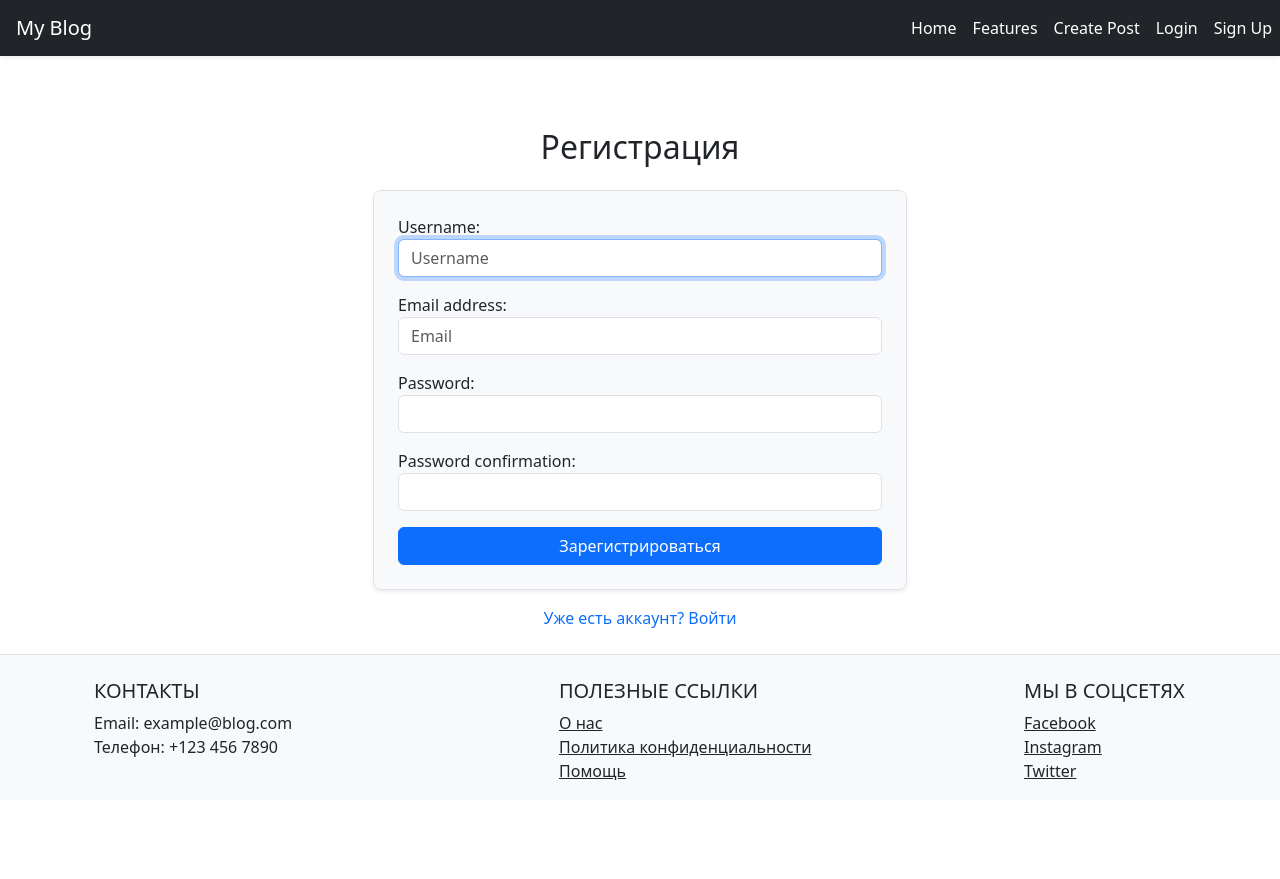
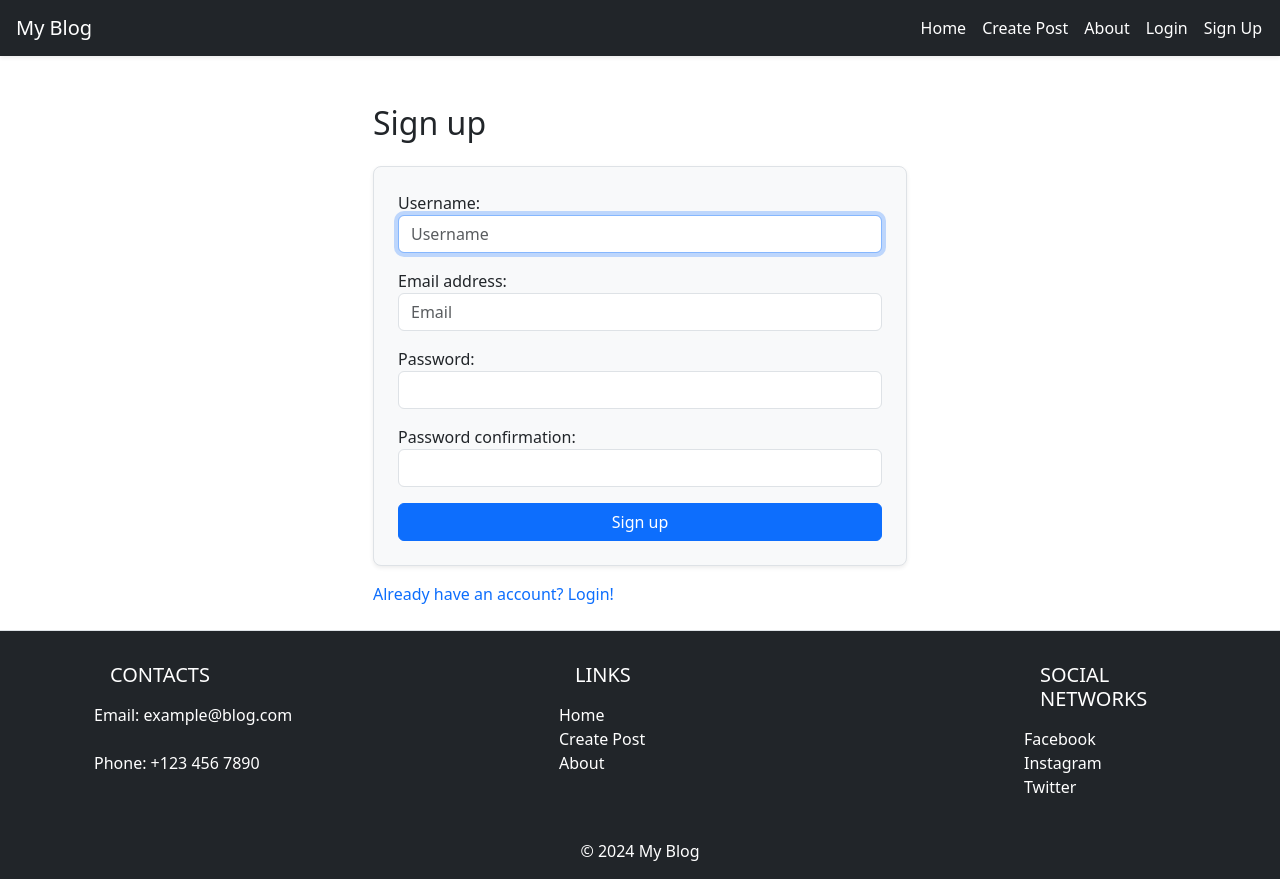
Before and after one commit to MikailMamedov/blog_project, a Django app: page /accounts/register/ in a window 1280 px wide. Before the commit the page ends 781 px from the top, so only its background shows below. Run offline with Django 5.2, Linux system fonts and the light colour scheme; some libraries are stand-ins or nearby versions.

Commit message:
fix: small bugs

```diff
--- a/accounts/templates/accounts/login.html
+++ b/accounts/templates/accounts/login.html
@@ -4,8 +4,8 @@
 {% block content %}
 <div class="row justify-content-center">
     <div class="col-md-6">
-        <h2 class="my-4">Login</h2>
-        <form method="POST">
+        <h2 class="my-4" >Login</h2>
+        <form method="POST" class="p-4 border rounded-3 shadow-sm bg-light">
             {% csrf_token %}
             <div class="form-group">
                 {{ form.username.label_tag }}
@@ -17,7 +17,7 @@
             </div>
             <button type="submit" class="btn btn-primary mt-3">Login</button>
         </form>
-        <a class="nav-link" href="{% url 'register' %}">Have not account? Sign up!</a>
+        <a href="{% url 'register' %}" class="text-decoration-none">Don't have an account? Sign up!</a>
     </div>
 </div>
 {% endblock %}
--- a/accounts/templates/accounts/register.html
+++ b/accounts/templates/accounts/register.html
@@ -2,10 +2,10 @@
 {% load form_tags %}
 {% block content %}
 
-<div class="container mt-5">
+<div class="container ">
     <div class="row justify-content-center">
         <div class="col-md-6">
-            <h2 class="text-center mb-4">Регистрация</h2>
+            <h2 class="my-4">Sign up</h2>
             <form method="post" class="p-4 border rounded-3 shadow-sm bg-light">
                 {% csrf_token %}
 
@@ -46,12 +46,12 @@
                 </div>
 
                 <!-- Submit Button -->
-                <button type="submit" class="btn btn-primary w-100">Зарегистрироваться</button>
+                <button type="submit" class="btn btn-primary w-100">Sign up</button>
             </form>
 
             <!-- Login Redirect -->
-            <div class="mt-3 text-center">
-                <a href="{% url 'login' %}" class="text-decoration-none">Уже есть аккаунт? Войти</a>
+            <div class="mt-3 ">
+                <a href="{% url 'login' %}" class="text-decoration-none">Already have an account? Login!</a>
             </div>
         </div>
     </div>
--- a/accounts/views.py
+++ b/accounts/views.py
@@ -1,24 +1,76 @@
-from django.shortcuts import render, get_object_or_404, redirect
-from django.contrib.auth import login
-from .forms import CustomUserCreationForm, CommentForm
-from django.contrib.auth.forms import UserCreationForm
-from django.contrib import messages
-from .models import Comment
-from blog.models import Post
+# from django.shortcuts import render, get_object_or_404, redirect
+# from django.contrib.auth import login
+# from .forms import CustomUserCreationForm, CommentForm
+# from django.contrib.auth.forms import UserCreationForm
+# from django.contrib import messages
+# from .models import Comment
+# from blog.models import Post
 
 # def register(request):
 #     if request.method == 'POST':
 #         form = CustomUserCreationForm(request.POST)
 #         if form.is_valid():
-#             user = form.save()
-#             login(request, user)
-#             messages.success(request, 'Registration successful.')
-#             return redirect('index')
+#             form.save()
+#             messages.success(request, 'Вы успешно зарегистрировались! Теперь вы можете войти.')
+#             return redirect('login')
 #         else:
-#             messages.error(request, 'Registration failed. Please correct the errors.')
+#             messages.error(request, 'Пожалуйста, исправьте ошибки ниже.')
 #     else:
 #         form = CustomUserCreationForm()
 #     return render(request, 'accounts/register.html', {'form': form})
+
+
+# def profile(request):
+#     return render(request, 'accounts/profile.html')
+
+# # Страница с постом и комментариями
+# def post_detail(request, post_id):
+#     post = get_object_or_404(Post, id=post_id)  # Получаем пост по id
+#     comments = post.accounts_comments.all()  # Получаем все комментарии для этого поста
+#     if request.method == 'POST':
+#         form = CommentForm(request.POST)
+#         if form.is_valid():
+#             comment = form.save(commit=False)
+#             comment.post = post  # Привязываем комментарий к посту
+#             comment.user = request.user  # Устанавливаем текущего пользователя как автора
+#             comment.save()
+#             return redirect('post_detail', post_id=post.id)  # Перенаправляем на страницу этого поста
+#     else:
+#         form = CommentForm()
+
+#     return render(request, 'blog/post_detail.html', {'post': post, 'comments': comments, 'form': form})
+
+import requests
+from django.shortcuts import render, get_object_or_404, redirect
+from django.contrib.auth import login
+from django.contrib import messages
+from .forms import CustomUserCreationForm, CommentForm
+from blog.models import Post
+
+# Получение случайного изображения с Unsplash
+def get_random_image():
+    access_key = 'v9dXCi8I5vqQdYBk6yZAFPhCDvcA-vZkK3VH2wPTYtM'  # Ваш ключ API Unsplash
+    url = f'https://api.unsplash.com/photos/random?client_id={access_key}&w=300&h=200'
+    response = requests.get(url)
+    data = response.json()
+    if data:
+        return data[0]['urls']['small']
+    return None
+
+# Страница со списком постов
+def post_list(request):
+    posts = Post.objects.all()
+
+    # Для каждого поста, если у него нет изображения, добавить случайное
+    for post in posts:
+        if not post.image:
+            random_image_url = get_random_image()
+            if random_image_url:
+                # Если нужно, можно сохранить картинку на сервере, но пока просто используем ссылку
+                post.image = random_image_url
+                post.save()
+
+    return render(request, 'blog/index.html', {'posts': posts})
 
 def register(request):
     if request.method == 'POST':
@@ -32,7 +84,6 @@ def register(request):
     else:
         form = CustomUserCreationForm()
     return render(request, 'accounts/register.html', {'form': form})
-
 
 def profile(request):
     return render(request, 'accounts/profile.html')
--- a/blog/templates/blog/create_post.html
+++ b/blog/templates/blog/create_post.html
@@ -2,8 +2,8 @@
 {% load widget_tweaks %}
 {% block content %}
 
-<div class="container mt-5">
-    <h2 class="text-center mb-4">Создать новый пост</h2>
+<div class="container ">
+    <h2 class="text-center mb-4">Create a new post</h2>
     <form method="post" class="p-4 border rounded shadow-sm bg-light">
         {% csrf_token %}
 
@@ -23,7 +23,7 @@
             {% endfor %}
         </div>
 
-        <button type="submit" class="btn btn-primary w-100">Опубликовать</button>
+        <button type="submit" class="btn btn-primary w-100">Publish</button>
     </form>
 </div>
 
--- a/blog/templates/blog/index.html
+++ b/blog/templates/blog/index.html
@@ -12,15 +12,12 @@
 <script src="https://stackpath.bootstrapcdn.com/bootstrap/4.5.2/js/bootstrap.bundle.min.js"></script>
 
 <style>
-    html, body {
-        height: 100%;
-        overflow-y: auto; /* Убедись, что прокрутка включена */
-    }
-    .navbar .nav-link, nav a{
+    .nav-link, nav a{
         color: white !important;
     }
-
-
+    footer h5{
+        padding: 8px 16px;
+    }
 </style>
 
 </head>
@@ -32,16 +29,16 @@
             <span class="navbar-toggler-icon"></span>
         </button>
         <div class="collapse navbar-collapse" id="navbarNav">
-            <ul class="navbar-nav ms-auto">
+            <ul class="navbar-nav ms-auto " style="margin-right: 10px;">
                   <li class="nav-item active">
                       <a class="nav-link" href="{% url 'index' %}">Home</a>
                   </li>
                   <li class="nav-item">
-                      <a class="nav-link" href="#">Features</a>
+                      <a class="nav-link" href="{% url 'create_post' %}">Create Post</a>
                   </li>
                   <li class="nav-item">
-                      <a class="nav-link" href="{% url 'create_post' %}">Create Post</a>
-                  </li>
+                    <a class="nav-link" href="#">About</a>
+                </li>
                     {% if user.is_authenticated %}
                         <li class="nav-item">
                             <a class="nav-link" href="{% url 'profile' %}">{{ user.username }}</a>
@@ -62,7 +59,7 @@
           </div>
       </nav>
   <!-- Контейнер для контента -->
-  <main class="container my-4 flex-grow-1">
+  {% comment %} <main class="container my-4 flex-grow-1">
       {% block content %}
           <ul>
               {% for post in posts %}
@@ -73,39 +70,66 @@
           </ul>
       {% endblock %}
 
+  </main> {% endcomment %}
+
+  <main class="container my-4 flex-grow-1">
+    {% block content %}
+      <div class="row">
+        {% for post in posts %}
+        <div class="col-12 col-sm-6 col-md-4 col-lg-3 mb-4">
+        <div class="card">
+            <!-- Покажем изображение -->
+            <img src="{% if post.image %}{{ post.image.url }}{% else %}https://source.unsplash.com/random/300x200{% endif %}" class="card-img-top" alt="{{ post.title }}">
+            <div class="card-body">
+            <h5 class="card-title"><a href="{% url 'post_detail' post.pk %}">{{ post.title }}</a></h5>
+            <p class="card-text">by {{ post.author }}</p>
+            </div>
+        </div>
+        </div>
+        {% endfor %}
+      </div>
+    {% endblock %}
   </main>
 
+
   <!-- FOOTER -->
-  <footer class="bg-light text-center text-lg-start mt-auto border-top">
+  <footer class="bg-dark text-white text-center text-lg-start mt-auto border-top">
     <div class="container p-4">
         <div class="row">
             <div class="col-lg-5 col-md-12 mb-4 mb-md-0">
-                <h5 class="text-uppercase">Контакты</h5>
-                <p>
-                    Email: example@blog.com<br>
-                    Телефон: +123 456 7890
+                <h5 class="text-uppercase">contacts</h5>
+                <p class="nav-link">
+                    Email: example@blog.com
+                    <br><br>
+                    Phone: +123 456 7890
                 </p>
             </div>
             <div class="col-lg-5 col-md-6 mb-4 mb-md-0">
-                <h5 class="text-uppercase">Полезные ссылки</h5>
+                <h5 class="text-uppercase">links</h5>
                 <ul class="list-unstyled mb-0">
-                    <li><a href="#" class="text-dark">О нас</a></li>
-                    <li><a href="#" class="text-dark">Политика конфиденциальности</a></li>
-                    <li><a href="#" class="text-dark">Помощь</a></li>
+                    <li>
+                        <a href="{% url 'index' %}" class="nav-link">Home</a>
+                    </li>
+                    <li >
+                        <a href="{% url 'create_post' %}" class="nav-link">Create Post</a>
+                    </li>
+                    <li >
+                      <a href="#" class="nav-link">About</a>
+                  </li>
                 </ul>
             </div>
             <div class="col-lg-2 col-md-6 mb-4 mb-md-0">
-                <h5 class="text-uppercase">Мы в соцсетях</h5>
+                <h5 class="text-uppercase">social networks</h5>
                 <ul class="list-unstyled mb-0">
-                    <li><a href="#" class="text-dark">Facebook</a></li>
-                    <li><a href="#" class="text-dark">Instagram</a></li>
-                    <li><a href="#" class="text-dark">Twitter</a></li>
+                    <li><a href="#" class="nav-link">Facebook</a></li>
+                    <li><a href="#" class="nav-link">Instagram</a></li>
+                    <li><a href="#" class="nav-link">Twitter</a></li>
                 </ul>
             </div>
         </div>
       </div>
       <div class="text-center p-3 bg-dark text-white">
-        © 2024 My Blog: <a class="text-white" href="#">example.com</a>
+        © 2024 My Blog
     </div>
   </footer>
 
--- a/blog_project/settings.py
+++ b/blog_project/settings.py
@@ -31,7 +31,8 @@ ALLOWED_HOSTS = []
 LOGIN_REDIRECT_URL = '/'
 LOGOUT_REDIRECT_URL = '/'
 
-
+MEDIA_URL = '/media/'
+MEDIA_ROOT = os.path.join(BASE_DIR, 'media')
 
 # Application definition
 
--- a/blog_project/urls.py
+++ b/blog_project/urls.py
@@ -17,11 +17,12 @@ Including another URLconf
 from django.contrib import admin
 from django.urls import path, include
 from django.contrib.auth import views as auth_views
-
+from django.conf import settings
+from django.conf.urls.static import static
 
 urlpatterns = [
     path('admin/', admin.site.urls),
     path('accounts/', include('accounts.urls')),
     path('', include('blog.urls')),
     path('logout/', auth_views.LogoutView.as_view(), name='logout'),
-]
+]+ static(settings.MEDIA_URL, document_root=settings.MEDIA_ROOT)
```
Also changed, not shown: blog/form.py (+9 -1 lines), blog/models.py (+15 -1 lines), blog/migrations/0003_post_image.py (added), blog/migrations/0004_alter_post_image.py (added), 4 other files.
